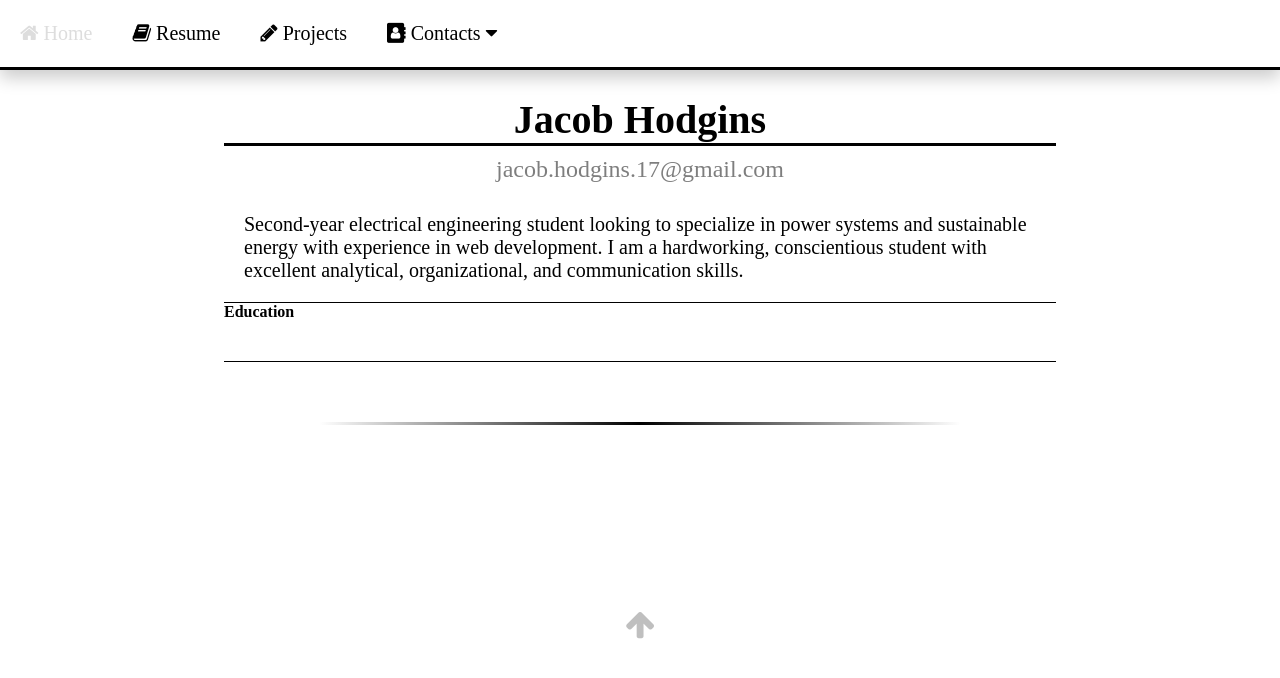
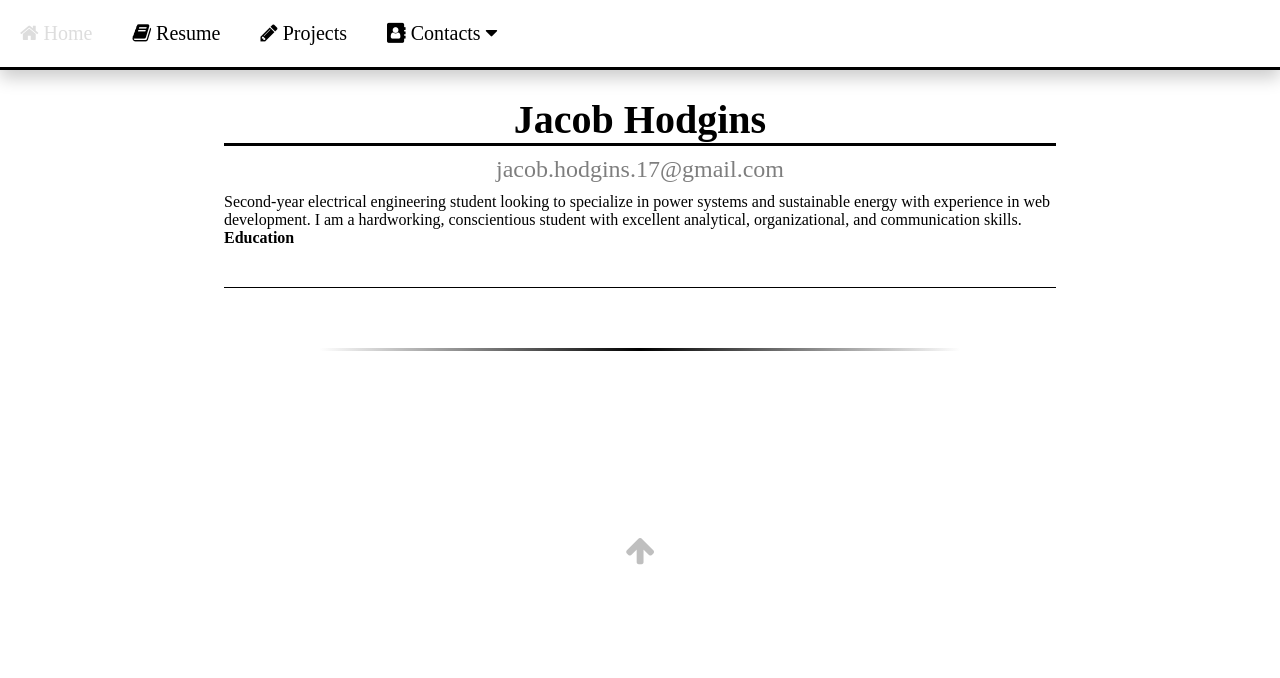
Before and after one commit to JacobHodgins/hodginsjacob, a Jekyll site: the page built from resume/index.html, in a window 1280 px wide. Shown: the top 678 px of the page. Built offline with Jekyll 4.4.1, drawn with Linux system fonts in a browser that asks for light colours.

Commit message:
Update index.html

```diff
--- a/resume/index.html
+++ b/resume/index.html
@@ -5,10 +5,8 @@ title: Resume
 <div class="resume-index-page">
   <div class="resume-my-name"><b>Jacob Hodgins</b></div>
   <div class="resume-my-email">jacob.hodgins.17@gmail.com</div>
-  <div class="resume-content">
-    <p>Second-year electrical engineering student looking to specialize in power systems and sustainable energy with experience in web development. I am a
+  <p>Second-year electrical engineering student looking to specialize in power systems and sustainable energy with experience in web development. I am a
       hardworking, conscientious student with excellent analytical, organizational, and communication skills.</p>
-  </div>
   <div class="resume-title"><b>Education</b></div>
   <div class="resume-content"></div>
 </div>
```
